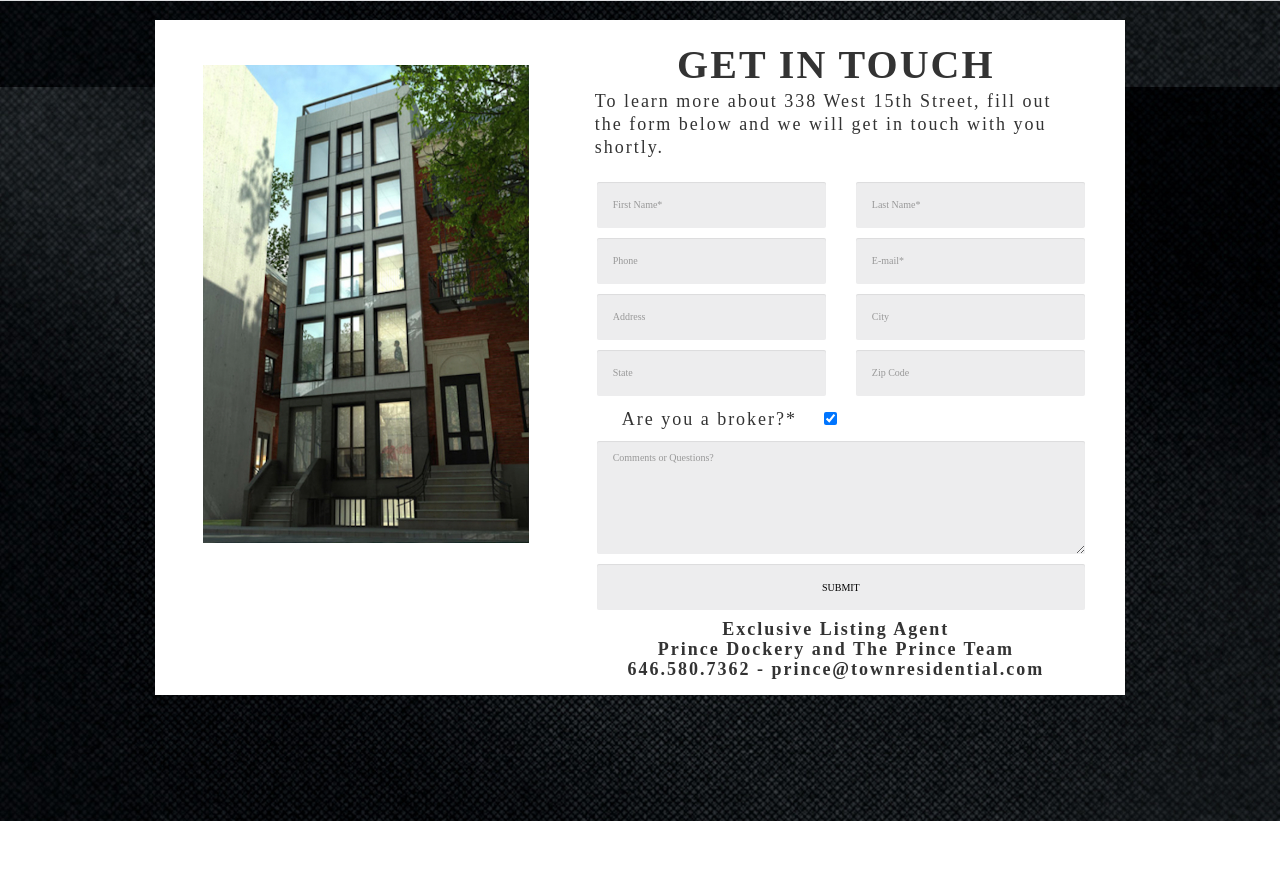
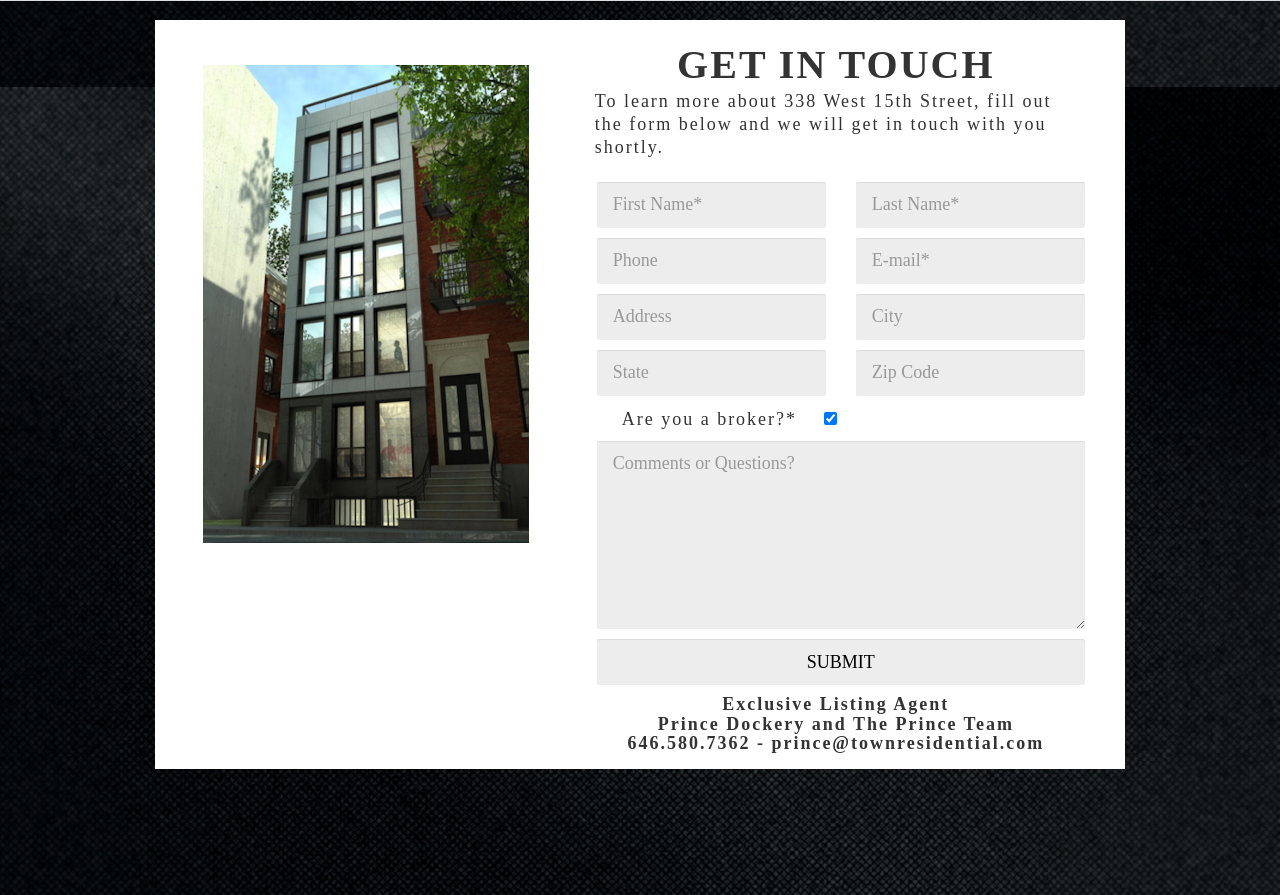
Before and after one commit to cagl18/338w15th, a Django app: page / in a window 1280 px wide. Shown: the part 799-1694 px from the top of the page. Before the commit the page ends 1620 px from the top, so only its background shows below. Run offline with Django 3.2, Linux system fonts and the light colour scheme; some libraries are stand-ins or nearby versions; some web fonts are replaced.

Commit message:
fix font size

```diff
--- a/templates/home.html
+++ b/templates/home.html
@@ -48,7 +48,7 @@
     border: none !important;
     background-color: #ededee !important;
     color: #000 !important;
-    font-size: 10px !important;
+
   }
   .form-group .field-list .field .field-element {
     width: 100%;
@@ -80,9 +80,8 @@
     background-color: #ededee;
     color: #000;
     text-transform: uppercase;
-    padding-top: 17px;
+    padding-top: 11px;
     padding-bottom: 25px;
-    font-size: 12px;
 }
 input[type="submit"]:hover
 {
@@ -236,6 +235,10 @@
     {
       font-size: 0.8em !important;
     }
+    .teamInfo
+    {
+      font-weight: 400;
+    }
   }
 
   @media only screen and (max-width: 580px) {
@@ -271,6 +274,10 @@
         height: 70px !important;
         width: 150px !important;
     }
+    .teamInfo
+    {
+      font-weight: 400;
+    }
 
 
   }
@@ -299,6 +306,10 @@
       text-align: left !important;
       margin: 0 !important;
       padding: 0;
+    }
+    .teamInfo
+    {
+      font-weight: 400;
     }
   }
 
@@ -391,6 +402,7 @@
     display: table;
     margin: 0 auto;
 }
+
 </style>
 
 {% endblock %}
@@ -514,9 +526,9 @@
                               </span>
                           </div>
                           <div class="row" style="padding-top:5px;">
-                             <h4 class = "text-center">Exclusive Listing Agent</h4>
-                             <h4 class = "text-center">Prince Dockery and The Prince Team</h4>
-                             <h4 class = "text-center"><a href="tel:+6465807362">646.580.7362</a> - <a href="mailto:prince@townresidential.com" >prince@townresidential.com</a></h4>
+                             <h4 class = "text-center teamInfo">Exclusive Listing Agent</h4>
+                             <h4 class = "text-center teamInfo">Prince Dockery and The Prince Team</h4>
+                             <h4 class = "text-center teamInfo"><a href="tel:+6465807362">646.580.7362</a> - <a href="mailto:prince@townresidential.com" >prince@townresidential.com</a></h4>
                           </div>
                       </div>
                     </div>
```
